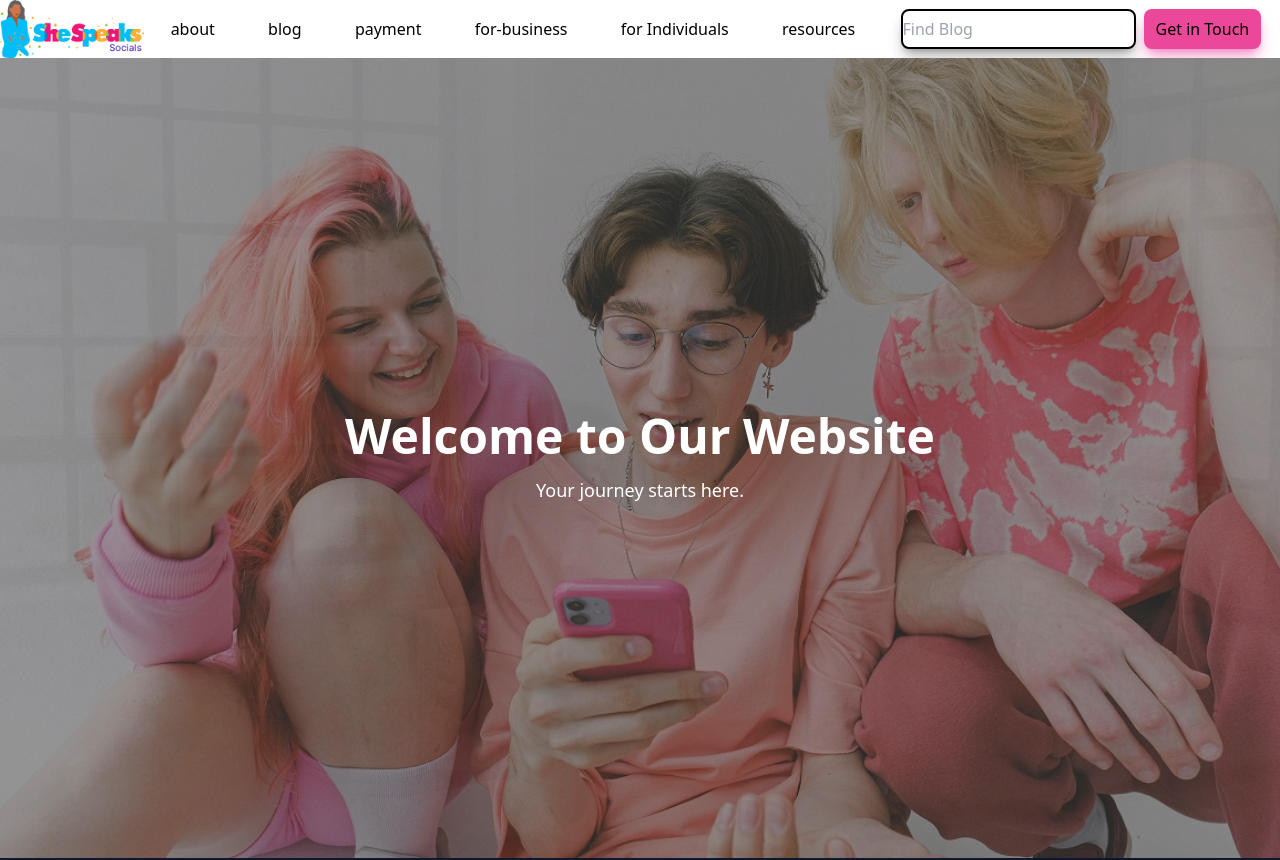
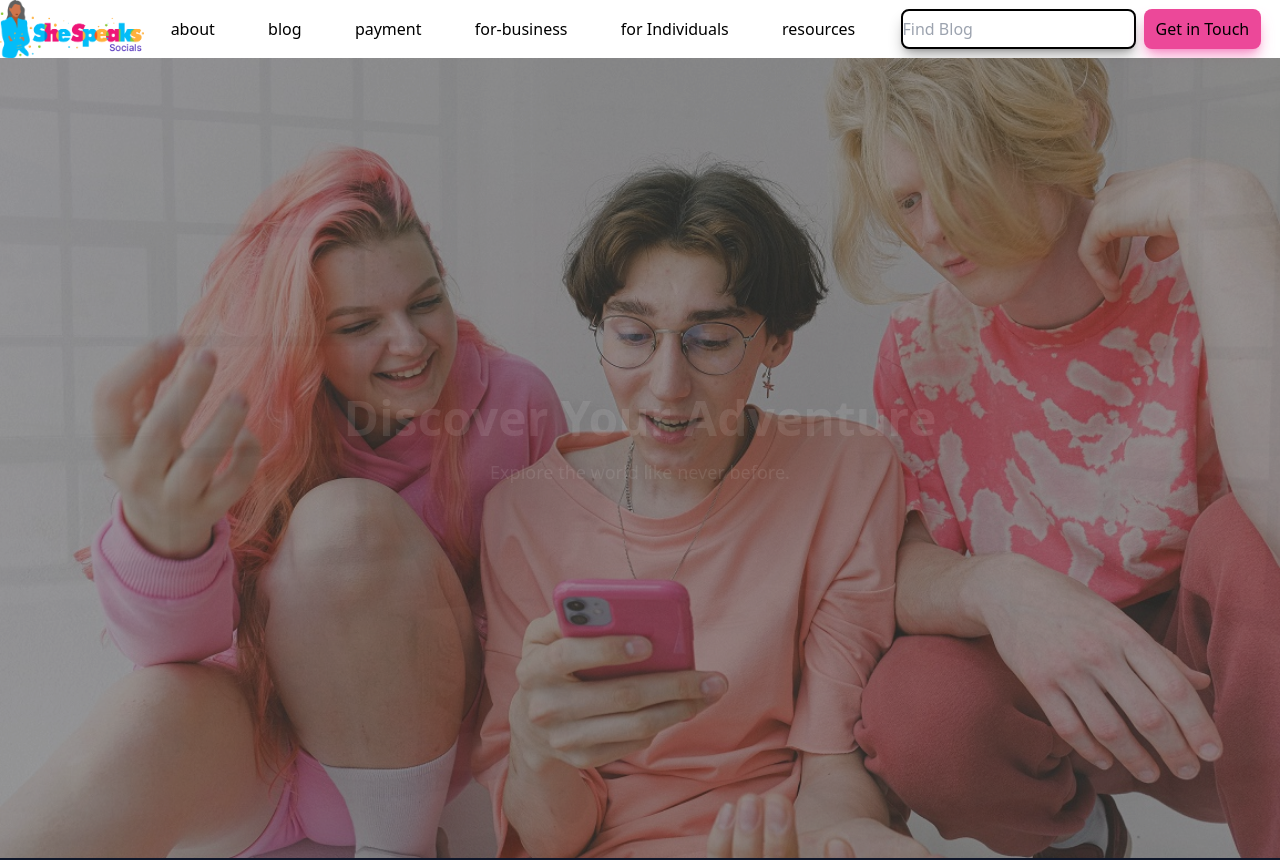
Before and after one commit to MatthewsRicky/shespeaksocial, a Next.js app: page / in a window 1280 px wide. Shown: the top 860 px of the page. Built offline with nearby package versions, Linux system fonts and the light colour scheme.

Commit message:
adding individual text to each background slider of the hero section

```diff
--- a/app/page.tsx
+++ b/app/page.tsx
@@ -3,14 +3,30 @@
 import { useState, useEffect } from "react";
 import { motion, AnimatePresence } from "framer-motion";
 
-const images = ["/home1-slider1.jpg", "/home1-slider2.jpg", "/home1-slider3.jpg"];
+const slides = [
+	{
+		image: "/home1-slider1.jpg",
+		title: "Discover Your Adventure",
+		subtitle: "Explore the world like never before.",
+	},
+	{
+		image: "/home1-slider2.jpg",
+		title: "Experience the Thrill",
+		subtitle: "Unleash your inner explorer.",
+	},
+	{
+		image: "/home1-slider3.jpg",
+		title: "Create Unforgettable Memories",
+		subtitle: "Every moment tells a story.",
+	},
+];
 
 export default function HeroCarousel() {
 	const [index, setIndex] = useState(0);
 
 	useEffect(() => {
 		const interval = setInterval(() => {
-			setIndex((prevIndex) => (prevIndex + 1) % images.length);
+			setIndex((prevIndex) => (prevIndex + 1) % slides.length);
 		}, 5000); // Change every 5 seconds
 
 		return () => clearInterval(interval);
@@ -22,9 +38,9 @@ export default function HeroCarousel() {
 			<div className="absolute inset-0">
 				<AnimatePresence>
 					<motion.div
-						key={images[index]}
+						key={slides[index].image}
 						className="absolute inset-0 bg-cover bg-center"
-						style={{ backgroundImage: `url(${images[index]})` }}
+						style={{ backgroundImage: `url(${slides[index].image})` }}
 						initial={{ opacity: 0 }}
 						animate={{ opacity: 1 }}
 						exit={{ opacity: 0 }}
@@ -36,10 +52,20 @@ export default function HeroCarousel() {
 			{/* Overlay */}
 			<div className="absolute inset-0 bg-black/40"></div>
 
-			{/* Hero Content */}
-			<div className="relative z-10 text-center">
-				<h1 className="text-5xl font-bold">Welcome to Our Website</h1>
-				<p className="text-lg mt-4">Your journey starts here.</p>
+			{/* Hero Content (Individual per Slide) */}
+			<div className="relative z-10 text-center px-6">
+				<AnimatePresence mode="wait">
+					<motion.div
+						key={slides[index].title}
+						initial={{ opacity: 0, y: 20 }}
+						animate={{ opacity: 1, y: 0 }}
+						exit={{ opacity: 0, y: -20 }}
+						transition={{ duration: 0.8 }}
+					>
+						<h1 className="text-5xl font-bold">{slides[index].title}</h1>
+						<p className="text-lg mt-4">{slides[index].subtitle}</p>
+					</motion.div>
+				</AnimatePresence>
 			</div>
 		</section>
 	);
```
